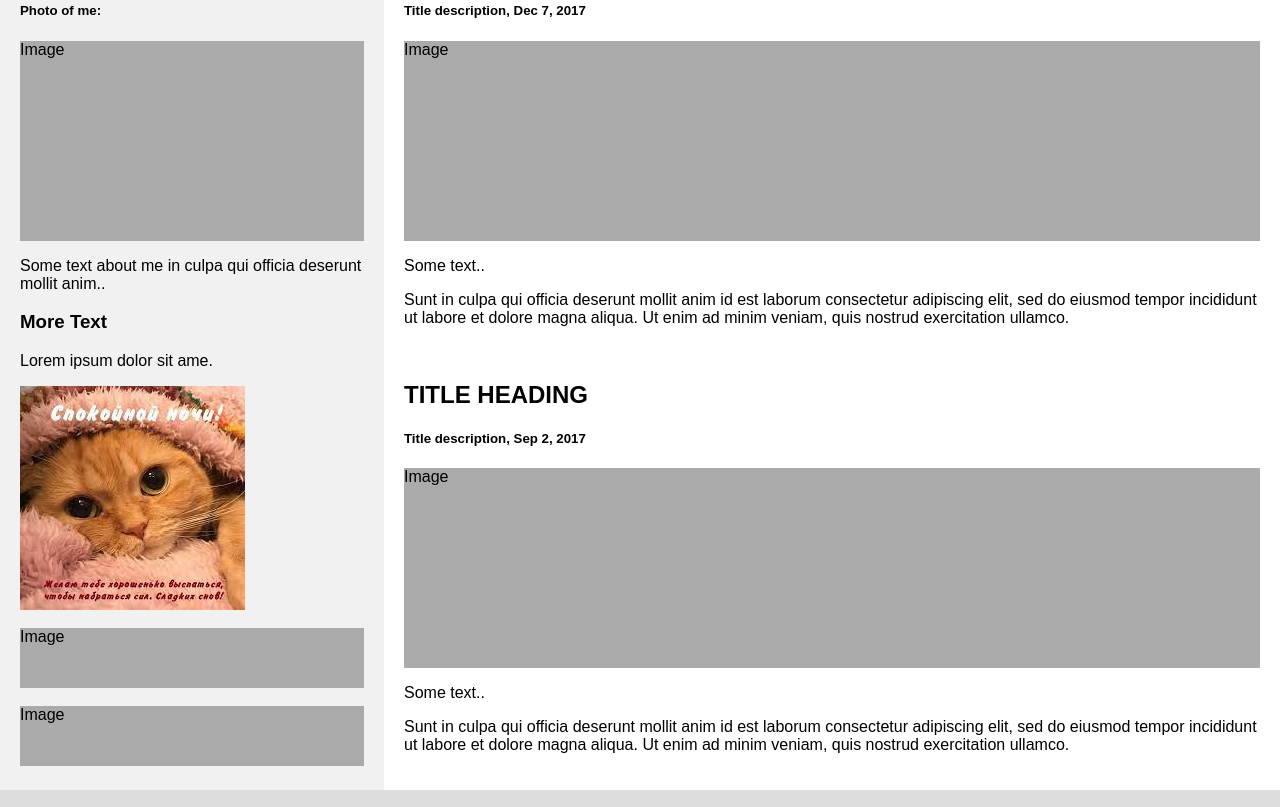
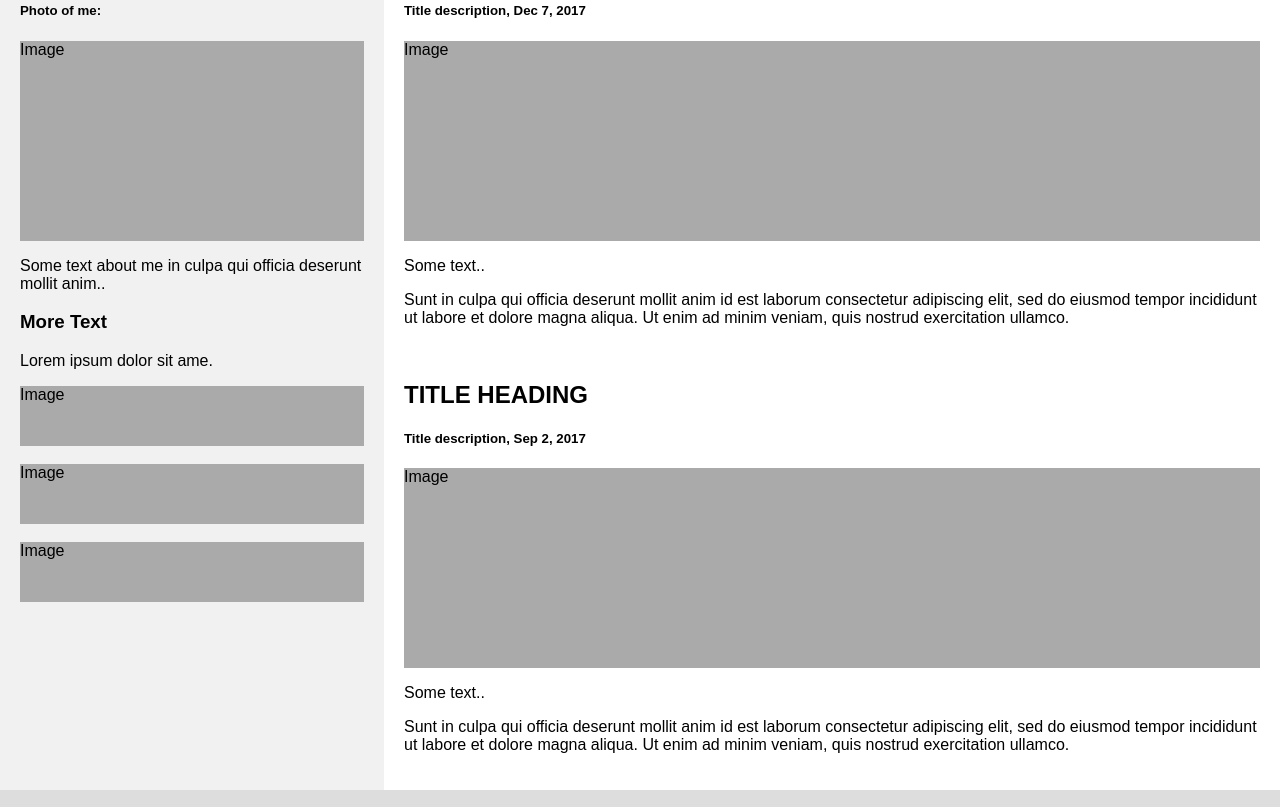
Before and after one commit to jokexoxox/sites, a plain HTML site: page index.html in a window 1280 px wide. Shown: the part 437-1244 px from the top of the page. Drawn offline with Linux system fonts and the light colour scheme.

Commit message:
Update index.html

```diff
--- a/index.html
+++ b/index.html
@@ -38,7 +38,7 @@
           <p>Some text about me in culpa qui officia deserunt mollit anim..</p>
           <h3>More Text</h3>
           <p>Lorem ipsum dolor sit ame.</p>
-          <img class="fakeimg" src="Без названия.jpg" alt=""><br>
+           <div class="fakeimg" style="height:60px;">Image</div><br>
           <div class="fakeimg" style="height:60px;">Image</div><br>
           <div class="fakeimg" style="height:60px;">Image</div>
       </div>
```
